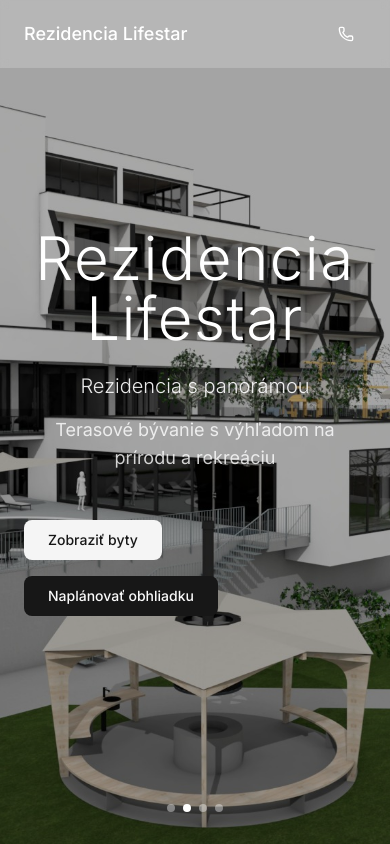
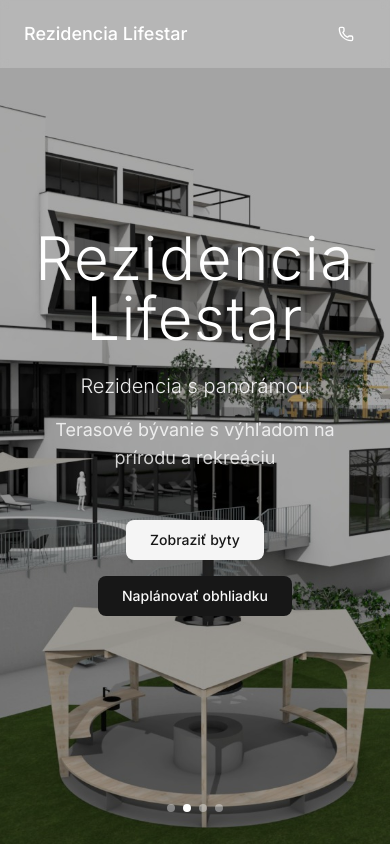
Before and after one commit to jkoick/plastymat-apartments, a Next.js app: page / in a window 390 px wide. Shown: the top 844 px of the page. Built offline with nearby package versions, Linux system fonts and the light colour scheme.

Commit message:
centered buttons in hero carousel on mobile

```diff
--- a/src/components/HeroCarousel.tsx
+++ b/src/components/HeroCarousel.tsx
@@ -89,9 +89,9 @@ const HeroCarousel = memo(function HeroCarousel() {
             {slides[index].title}
           </p>
           <p className="text-lg mb-12 opacity-80">{slides[index].subtitle}</p>
-          <div className="flex flex-col sm:flex-row gap-4 justify-center">
+          <div className="flex flex-col sm:flex-row gap-4 justify-center w-full align-middle">
             <Link
-              className="flex items-center gap-1"
+              className="flex items-center gap-1 mx-auto sm:mx-0"
               href="#apartmany"
               passHref={true}
             >
@@ -106,7 +106,7 @@ const HeroCarousel = memo(function HeroCarousel() {
             </Link>
 
             <Link
-              className="flex items-center gap-1"
+              className="flex items-center gap-1 mx-auto sm:mx-0"
               href="#kontakt"
               passHref={true}
             >
```
